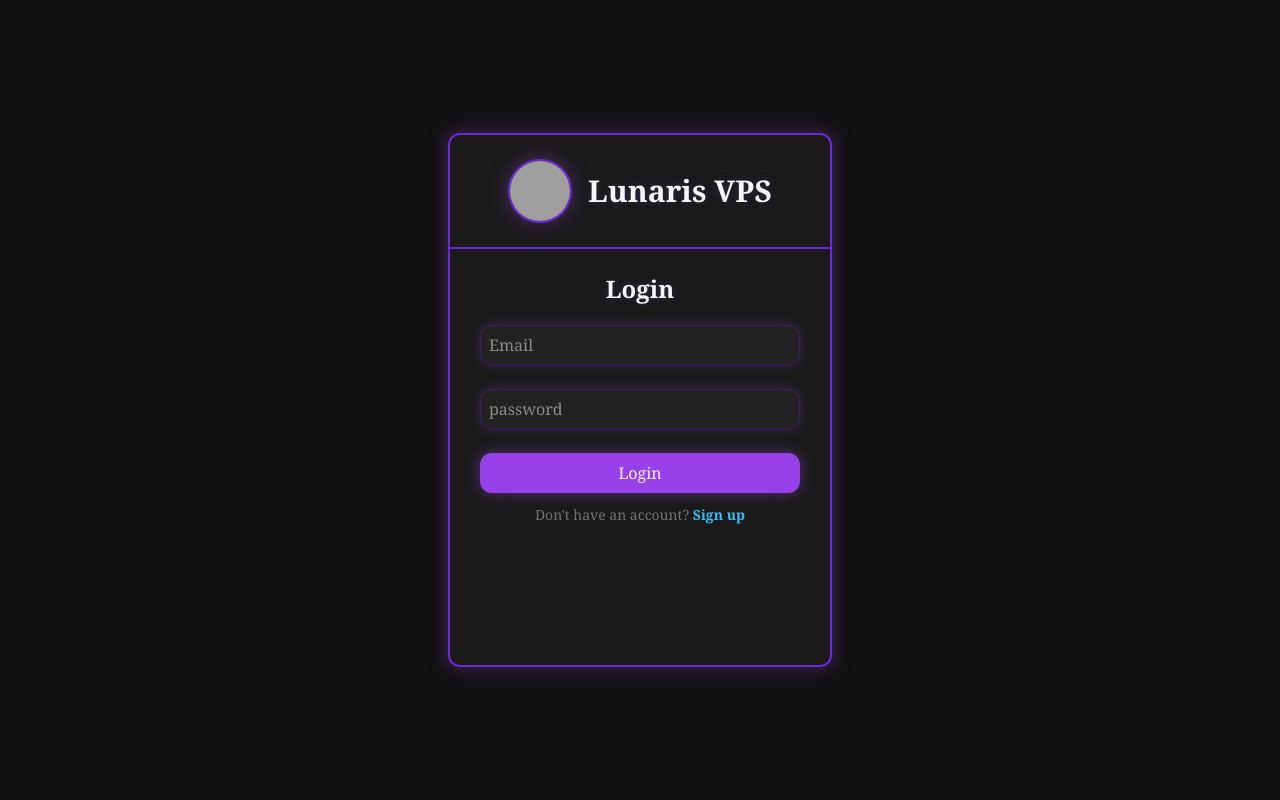
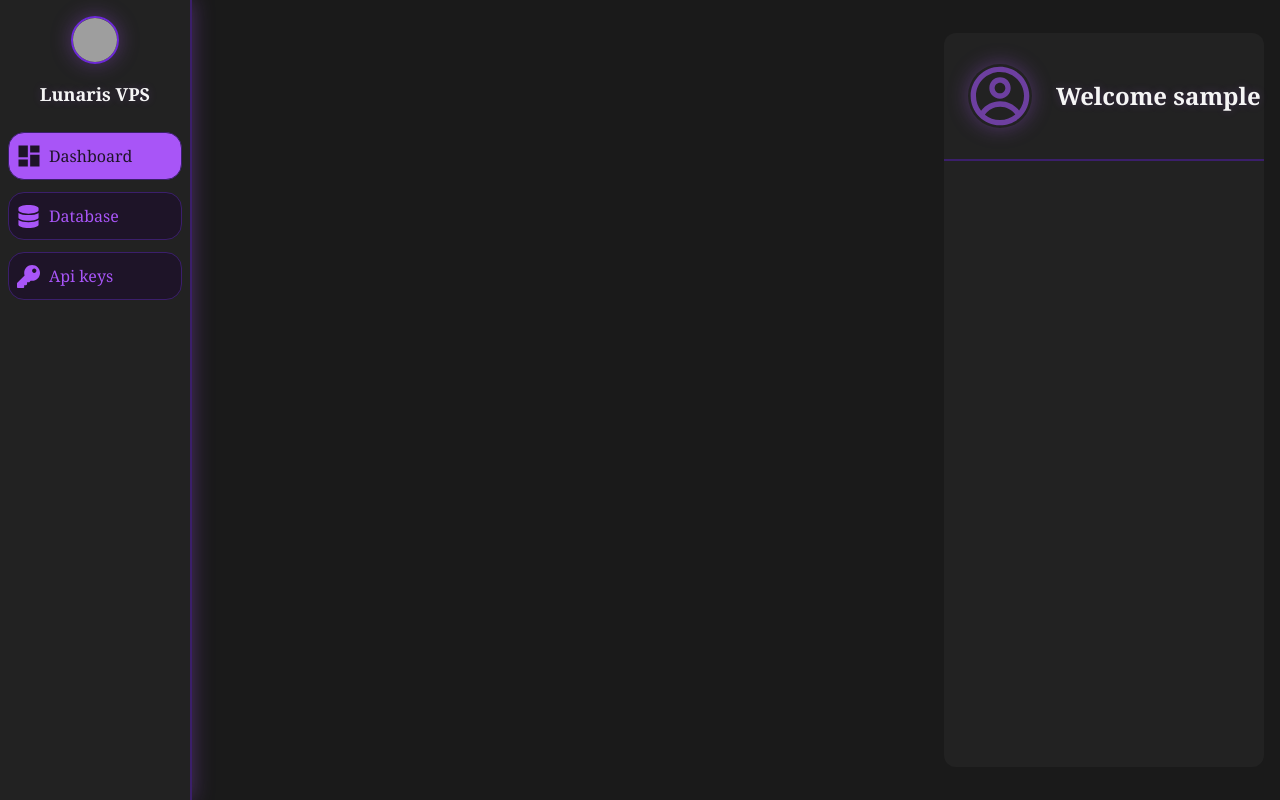
Before and after one commit to Novaedgex/Lunaris-UI, a React (Vite) app: page /dashboard in a window 1280 px wide. Before the commit this address led to /. Built offline with nearby package versions, Linux system fonts and the light colour scheme; sample sign-in values are in the browser's storage; grey boxes are pictures that could not be loaded; the HTML template or start-up script is replaced by a standard one.

Commit message:
V3 of sessionStorage for Auth

```diff
--- a/src/components/Login.jsx
+++ b/src/components/Login.jsx
@@ -16,11 +16,10 @@ const Login = ({ onChange }) => {
       const data = await res.json()
       if(data.status === "error") {setError(data.message)}
       else{
-        sessionStorage.setItem("uuid", data.user.uuid)
+        sessionStorage.setItem("token", data.token)
         sessionStorage.setItem("email", data.user.email)
         sessionStorage.setItem("username", data.user.username)
-        sessionStorage.setItem("token", data.token)
-        sessionStorage.setItem("gn_auth", "true")
+        sessionStorage.setItem("uuid", data.user.uuid)
 
         nav("/dashboard")
       }
@@ -38,8 +37,8 @@ const Login = ({ onChange }) => {
           <h1 className='text-sm text-(--lv-danger) font-serif mt-3'>{error}</h1>
         </div>
         <form onSubmit={handleSubmit} className='flex flex-col items-center justify-center w-full'>
-          <input className='w-80 h-10 pl-2 rounded-xl bg-(--lv-surface-2) border border-(--lv-border) outline-none font-serif text-(--lv-text) focus:border-(--lv-border-lit) mb-6' style={{boxShadow: "var(--lv-glow-input)"}} name='email' placeholder='Email' type='email' onChange={(e) => setEmail(e.target.value)} />
-          <input className='w-80 h-10 pl-2 rounded-xl bg-(--lv-surface-2) border border-(--lv-border) outline-none font-serif text-(--lv-text) focus:border-(--lv-border-lit)' style={{boxShadow: "var(--lv-glow-input)"}} name='password' placeholder='password' type='password' onChange={(e) => setPassword(e.target.value)} />
+          <input className='w-80 h-10 pl-2 rounded-xl bg-(--lv-surface-2) border border-(--lv-border) outline-none font-serif text-(--lv-text) focus:border-(--lv-border-lit) mb-6' style={{boxShadow: "var(--lv-glow-input)"}} name='email' placeholder='Email' type='email' onChange={(e) => setEmail(e.target.value)} required />
+          <input className='w-80 h-10 pl-2 rounded-xl bg-(--lv-surface-2) border border-(--lv-border) outline-none font-serif text-(--lv-text) focus:border-(--lv-border-lit)' style={{boxShadow: "var(--lv-glow-input)"}} name='password' placeholder='password' type='password' onChange={(e) => setPassword(e.target.value)} required />
           <button className='w-80 h-10 rounded-xl bg-(--lv-purple) text-(--lv-text) font-serif mt-6 hover:bg-(--lv-purple-dim)' style={{boxShadow: "var(--lv-glow-btn)"}} onClick={handleSubmit}>Login</button>
         </form>
         <h1 className='text-sm text-(--lv-muted) font-serif mt-3'>Don't have an account? <span onClick={onChange} className='text-(--lv-info) font-semibold cursor-pointer'>Sign up</span></h1>
--- a/src/components/ProtectedRoute.jsx
+++ b/src/components/ProtectedRoute.jsx
@@ -2,9 +2,8 @@
 import { Navigate, Outlet } from 'react-router-dom'
 
 const ProtectedRoute = () => {
-  const isAuthed = sessionStorage.getItem('gn_auth') === 'true'
-
-  if (!isAuthed) return <Navigate to='/' replace />
+  const token = sessionStorage.getItem("token")
+  if (!token) return <Navigate to='/' replace />
 
   return <Outlet />
 }
--- a/src/components/Signup.jsx
+++ b/src/components/Signup.jsx
@@ -12,11 +12,7 @@ const Signup = ({onChange}) => {
     const handleSubmit = async (e) => {
       e.preventDefault()
       setLoading(true)
-      const res = await fetch(`${import.meta.env.VITE_BACKEND}/user/create`, {
-        method: "POST",
-        headers: {"Content-Type": "application/json"},
-        body: JSON.stringify({username, email, password})
-      })
+      const res = await fetch(`${import.meta.env.VITE_BACKEND}/user/create`, {method: "POST",headers: {"Content-Type": "application/json"},body: JSON.stringify({username, email, password})})
       const data = await res.json()
       if(data.status === "success") {
         setLoading(false)
@@ -38,9 +34,9 @@ const Signup = ({onChange}) => {
           <h1 className='text-sm text-(--lv-danger) font-serif mt-3'>{error}</h1>
         </div>
         <form onSubmit={handleSubmit} className='flex flex-col items-center justify-center w-full'>
-          <input className='w-80 h-10 pl-2 rounded-xl bg-(--lv-surface-2) border border-(--lv-border) outline-none font-serif text-(--lv-text) focus:border-(--lv-border-lit) mb-6' style={{boxShadow: "var(--lv-glow-input)"}} name='username' placeholder='Username' type='text' onChange={(e) => setUsername(e.target.value)} />
-          <input className='w-80 h-10 pl-2 rounded-xl bg-(--lv-surface-2) border border-(--lv-border) outline-none font-serif text-(--lv-text) focus:border-(--lv-border-lit) mb-6' style={{boxShadow: "var(--lv-glow-input)"}} name='email' placeholder='Email' type='email' onChange={(e) => setEmail(e.target.value)} />
-          <input className='w-80 h-10 pl-2 rounded-xl bg-(--lv-surface-2) border border-(--lv-border) outline-none font-serif text-(--lv-text) focus:border-(--lv-border-lit)' style={{boxShadow: "var(--lv-glow-input)"}} name='password' placeholder='password' type='password' onChange={(e) => setPassword(e.target.value)} />
+          <input className='w-80 h-10 pl-2 rounded-xl bg-(--lv-surface-2) border border-(--lv-border) outline-none font-serif text-(--lv-text) focus:border-(--lv-border-lit) mb-6' style={{boxShadow: "var(--lv-glow-input)"}} name='username' placeholder='Username' type='text' onChange={(e) => setUsername(e.target.value)} required />
+          <input className='w-80 h-10 pl-2 rounded-xl bg-(--lv-surface-2) border border-(--lv-border) outline-none font-serif text-(--lv-text) focus:border-(--lv-border-lit) mb-6' style={{boxShadow: "var(--lv-glow-input)"}} name='email' placeholder='Email' type='email' onChange={(e) => setEmail(e.target.value)} required />
+          <input className='w-80 h-10 pl-2 rounded-xl bg-(--lv-surface-2) border border-(--lv-border) outline-none font-serif text-(--lv-text) focus:border-(--lv-border-lit)' style={{boxShadow: "var(--lv-glow-input)"}} name='password' placeholder='password' type='password' onChange={(e) => setPassword(e.target.value)} required />
           <button className='w-80 h-10 rounded-xl bg-(--lv-purple) text-(--lv-text) font-serif mt-6 hover:bg-(--lv-purple-dim)' style={{boxShadow: "var(--lv-glow-btn)"}} onClick={handleSubmit}>Sign up</button>
         </form>
         <h1 className='text-sm text-(--lv-muted) font-serif mt-3'>Already have an account? <span onClick={onChange} className='text-(--lv-info) font-semibold cursor-pointer'>Login</span></h1>
--- a/src/components/VerifyComp.jsx
+++ b/src/components/VerifyComp.jsx
@@ -17,11 +17,10 @@ const VerifyComp = () => {
       const data = await res.json()
       if(data.status === "error") {setError(data.message)}
       else{
-        sessionStorage.setItem("uuid", data.user.uuid)
+        sessionStorage.setItem("token", data.token)
         sessionStorage.setItem("email", data.user.email)
         sessionStorage.setItem("username", data.user.username)
-        sessionStorage.setItem("token", data.token)
-        sessionStorage.setItem("gn_auth", "true")
+        sessionStorage.setItem("uuid", data.user.uuid)
 
         nav("/dashboard")
       }
```
